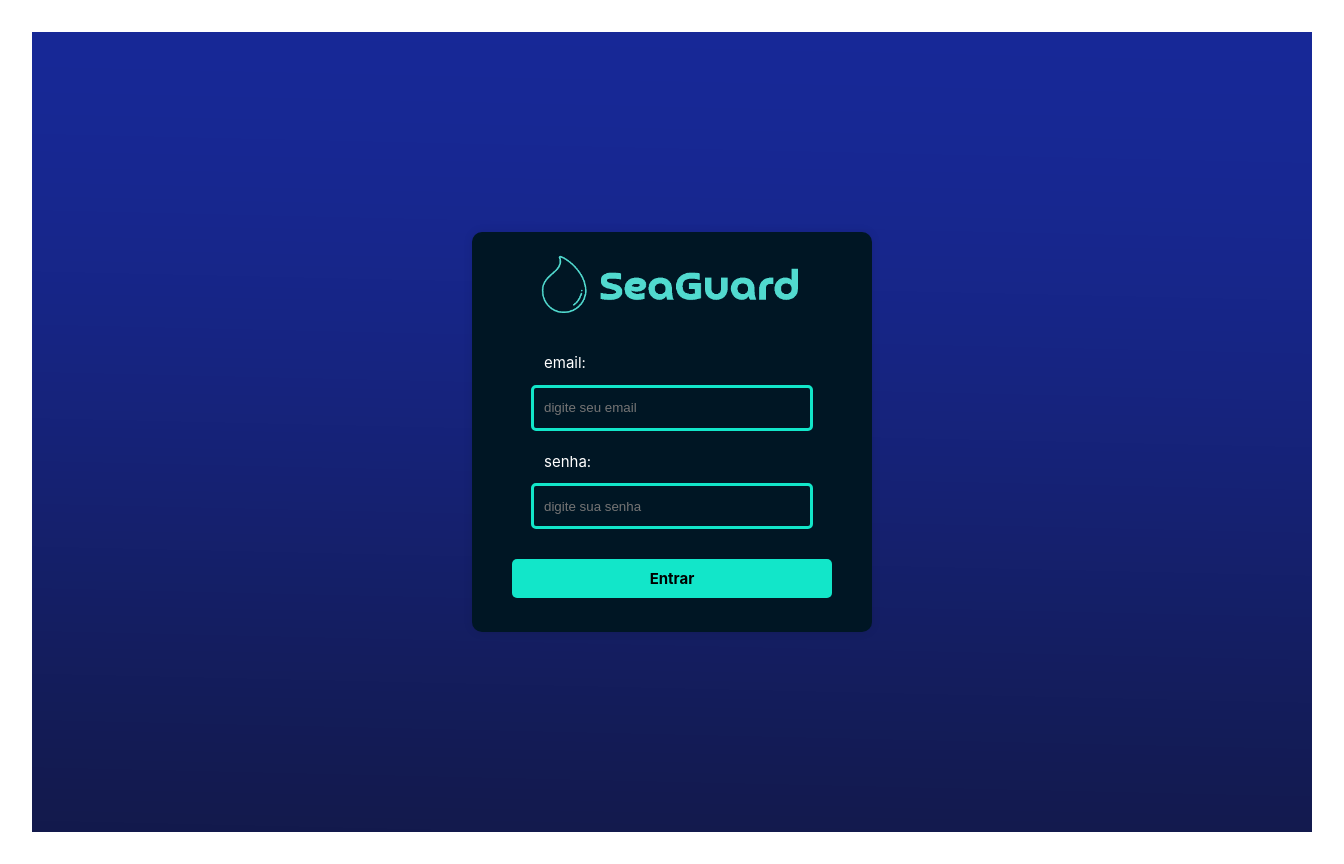
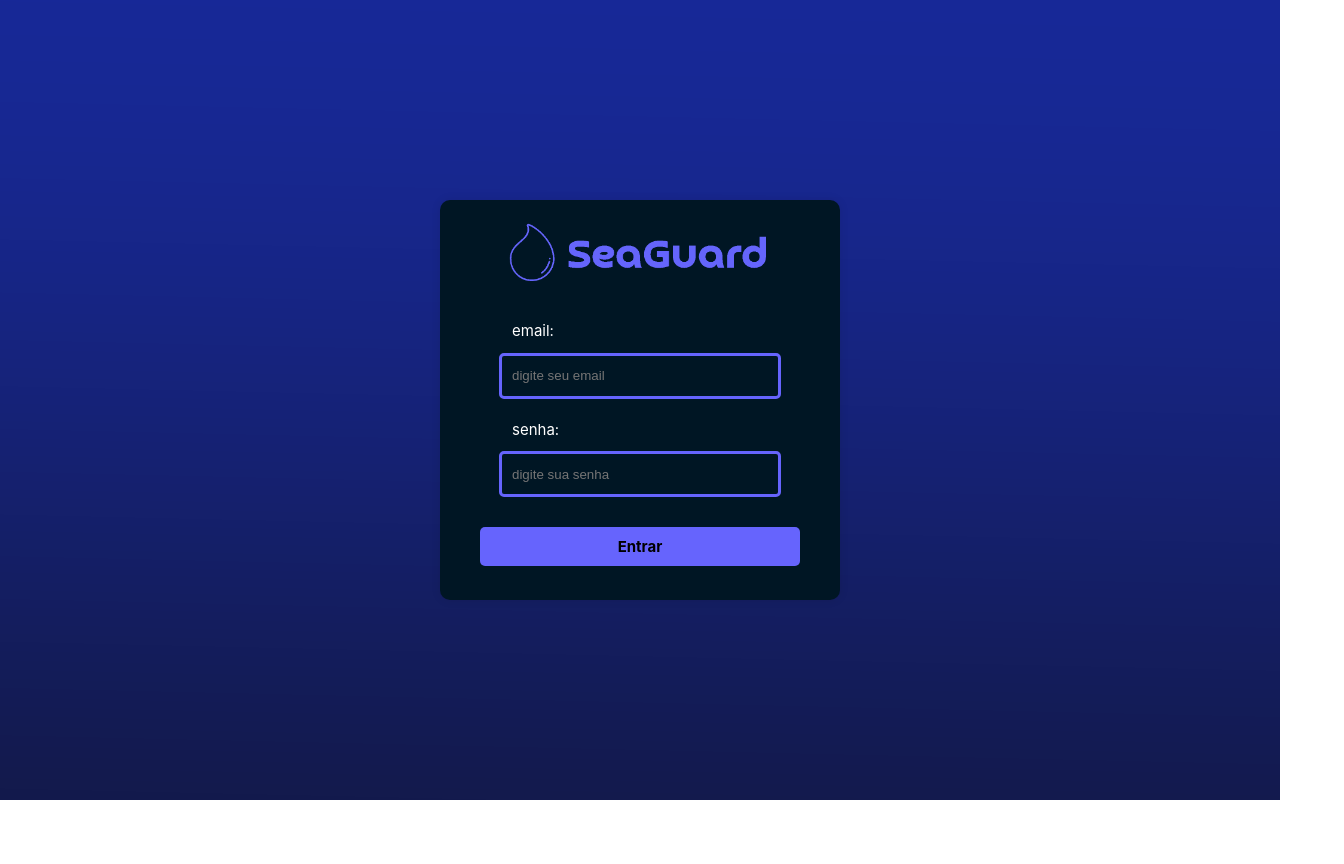
Before and after one commit to jvs4nt/seaguard, a React (Vite) app: page /login in a window 1280 px wide. Shown: the whole page, 1344 px wide, since content can reach past the window. After the commit the page ends 800 px from the top, so only its background shows below. Built offline with nearby package versions, Linux system fonts and the light colour scheme.

Commit message:
ajustes app.tsx e cores

```diff
--- a/src/App.tsx
+++ b/src/App.tsx
@@ -1,5 +1,4 @@
 import { BrowserRouter, Route, Routes } from 'react-router-dom'
-import './App.css'
 import Login from './pages/Login/Login'
 
 function App() {
--- a/src/pages/Login/Login.style.tsx
+++ b/src/pages/Login/Login.style.tsx
@@ -59,7 +59,7 @@ export const Input = styled.input`
     width: 80%;
     padding: 0 10px;
     border-radius: 5px;
-    border: 3px solid #12e6c9;
+    border: 3px solid #6664fd;
     background-color: #001624;
     `;
 
@@ -67,7 +67,7 @@ export const Button = styled.button`
     width: 80%;
     height: 40px;
     border-radius: 5px;
-    background-color: #12e6c9;
+    background-color: #6664fd;
     color: #000;
     font-size: 15px;
     font-weight: bold;
--- a/src/pages/Login/Login.tsx
+++ b/src/pages/Login/Login.tsx
@@ -1,5 +1,7 @@
 import { Button, FormDiv, Input, InputDiv, Label, LoginCard, LoginContainer, LogoImg } from "./Login.style";
 import Logo from './../../assets/logo.png';
+import LogoBlue from './../../assets/logo-white-blue.png';
+import LogoGreyBlue from './../../assets/logo-grey-blue.png';
 import { Form } from "react-router-dom";
 
 const Login : React.FC = () => {
@@ -7,14 +9,14 @@ const Login : React.FC = () => {
         <LoginContainer>
             <LoginCard>
                 <FormDiv>
-                <LogoImg src={Logo} alt="Logo" />
+                <LogoImg src={LogoGreyBlue} alt="Logo" />
                     <InputDiv>
                         <label>email:</label>
-                        <Input type="email" placeholder="digite seu email" />
+                        <Input type="email" placeholder="digite seu email" required />
                     </InputDiv>
                     <InputDiv>
                         <label>senha:</label>
-                        <Input type="password" placeholder="digite sua senha" />
+                        <Input type="password" placeholder="digite sua senha" required />
                     </InputDiv>
                     <Button>Entrar</Button>
                 </FormDiv>
```
Also changed, not shown: src/assets/logo-grey-blue.png (added), src/assets/logo-white-blue.png (added).
